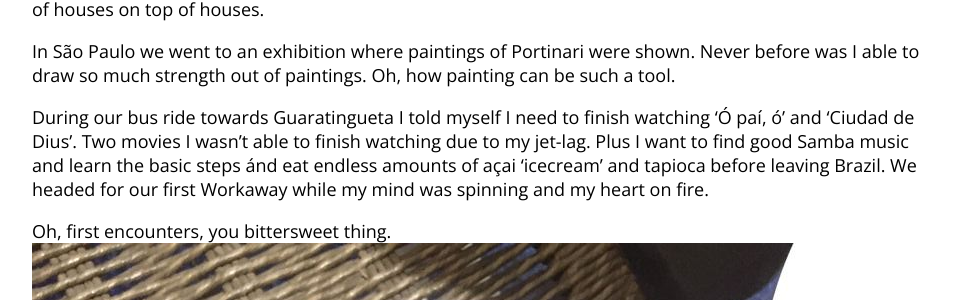
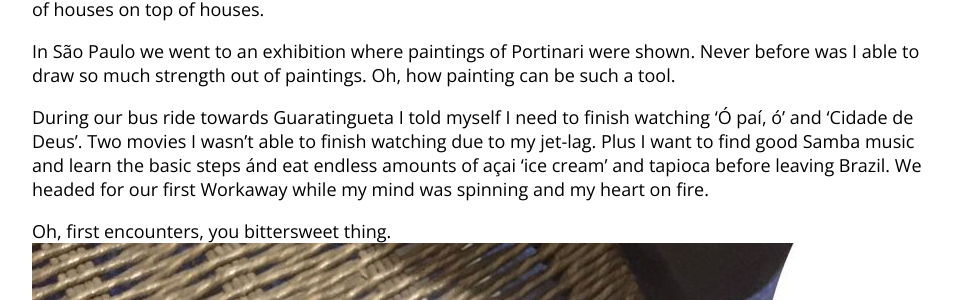
Before and after one commit to TomSmit/a-velvet-uproar, a Jekyll site: the page built from _posts/2016-10-28-first-encounters-pt-2.markdown, in a window 1280 px wide and 900 px high, scrolled down 1615 px. Shown: the part 155-455 px from the top of the window, without its empty margins (158-1121 px from the left). Built offline with Jekyll 4.4.1, drawn with Linux system fonts in a browser that asks for light colours; nearby versions of some CDN libraries.

Commit message:
Updated First Encounters Pt 2

```diff
--- a/_posts/2016-10-28-first-encounters-pt-2.markdown
+++ b/_posts/2016-10-28-first-encounters-pt-2.markdown
@@ -20,7 +20,7 @@ When we left São Paulo, the favelas made me cry. This is fucking reality I thou
 
 In São Paulo we went to an exhibition where paintings of Portinari were shown. Never before was I able to draw so much strength out of paintings. Oh, how painting can be such a tool.
 
-During our bus ride towards Guaratingueta I told myself I need to finish watching ‘Ó paí, ó’ and ‘Ciudad de Dius’. Two movies I wasn’t able to finish watching due to my jet-lag. Plus I want to find good Samba music and learn the basic steps ánd eat endless amounts of açai ‘icecream’ and tapioca before leaving Brazil. We headed for our first Workaway while my mind was spinning and my heart on fire.
+During our bus ride towards Guaratingueta I told myself I need to finish watching ‘Ó paí, ó’ and ‘Cidade de Deus’. Two movies I wasn’t able to finish watching due to my jet-lag. Plus I want to find good Samba music and learn the basic steps ánd eat endless amounts of açai ‘ice cream’ and tapioca before leaving Brazil. We headed for our first Workaway while my mind was spinning and my heart on fire.
 
 Oh, first encounters, you bittersweet thing.
 ![IMG_5721.JPG](/uploads/IMG_5721.JPG)
```
